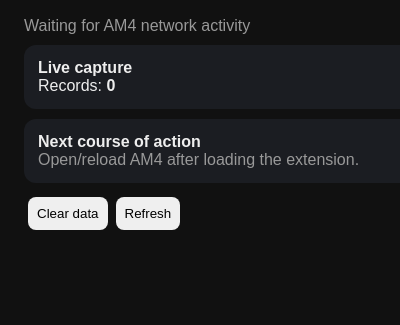
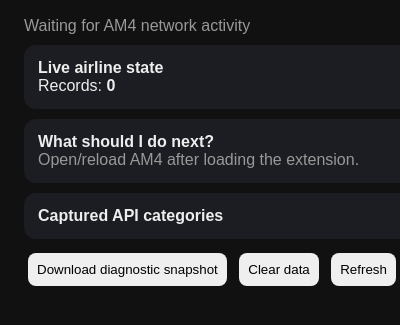
Before and after one commit to AnkushS007/API_for_excel, a browser extension: page extension/popup.html in a window 400 px wide. Shown: the part 75-400 px from the top of the page. Drawn offline with Linux system fonts and the light colour scheme.

Commit message:
Improve AM4 live state panel and diagnostics

```diff
--- a/extension/popup.html
+++ b/extension/popup.html
@@ -1 +1,20 @@
-<!doctype html><html><head><meta charset='utf-8'><title>AM4 Rapid Growth Assistant</title><style>body{font-family:Arial;background:#111;color:#eee;width:420px;padding:16px}button{padding:9px;margin:4px;border:0;border-radius:8px;cursor:pointer}.card{background:#1b1d22;border-radius:12px;padding:14px;margin:10px 0}.muted{color:#999}</style></head><body><h2>🚀 AM4 Rapid Growth Assistant</h2><div id='status' class='muted'>Loading…</div><div class='card'><b>Live capture</b><div id='stats'></div></div><div class='card'><b>Next course of action</b><div id='next' class='muted'>Collecting AM4 data…</div></div><button id='clear'>Clear data</button><button id='refresh'>Refresh</button><script src='popup.js'></script></body></html>
+<!doctype html>
+<html><head><meta charset="utf-8"><title>AM4 Rapid Growth Assistant</title>
+<style>
+body{font-family:Arial;background:#111;color:#eee;width:430px;padding:16px}
+button{padding:9px;margin:4px;border:0;border-radius:8px;cursor:pointer}
+.card{background:#1b1d22;border-radius:12px;padding:14px;margin:10px 0}
+.muted{color:#999}.metric{display:inline-block;min-width:90px;margin:7px 4px 0 0}
+.metric b{font-size:16px}.metric small{color:#999}.ok{color:#8fe3a8}.warn{color:#ffc76b}
+</style></head>
+<body>
+<h2>🚀 AM4 Rapid Growth Assistant</h2>
+<div id="status" class="muted">Loading…</div>
+<div class="card"><b>Live airline state</b><div id="stats"></div></div>
+<div class="card"><b>What should I do next?</b><div id="next" class="muted">Analyzing…</div></div>
+<div class="card"><b>Captured API categories</b><div id="cats" class="muted"></div></div>
+<button id="diagnostic">Download diagnostic snapshot</button>
+<button id="clear">Clear data</button>
+<button id="refresh">Refresh</button>
+<script src="popup.js"></script>
+</body></html>
```
